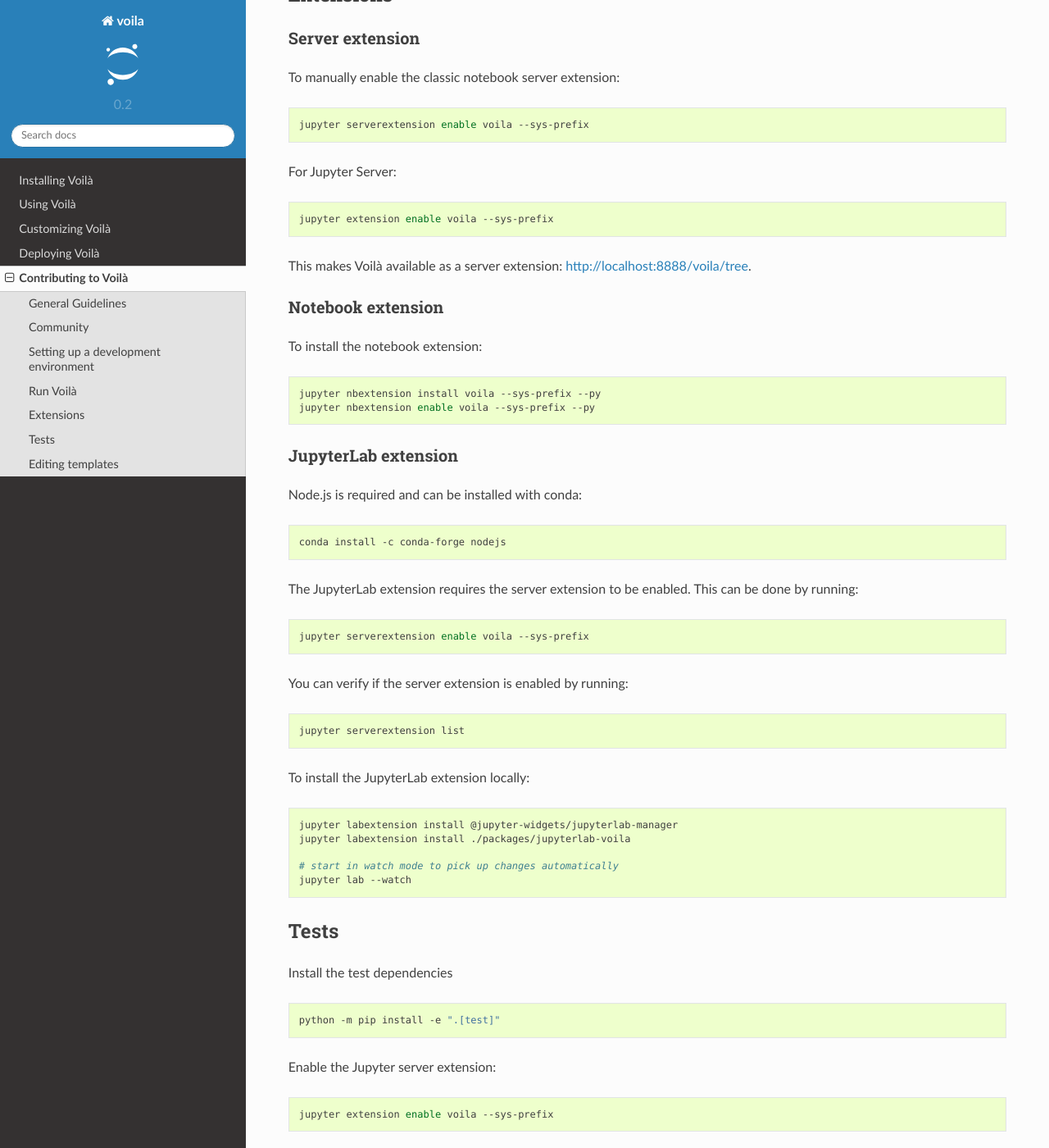
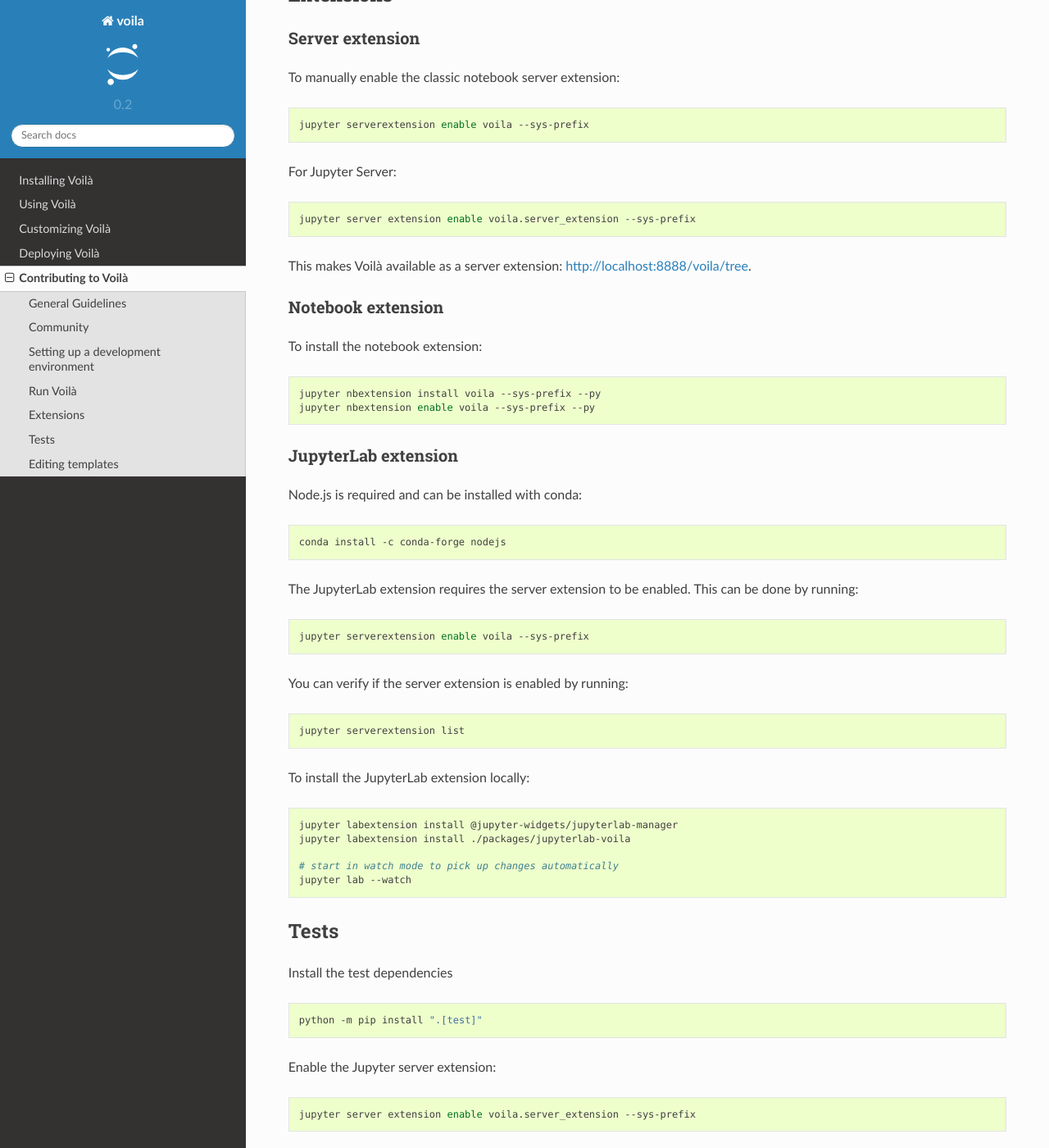
Before and after one commit to voila-dashboards/voila, a Sphinx documentation site: the page built from docs/source/contribute.rst, in a window 1280 px wide and 1400 px high, scrolled down 1437 px. Shown: the whole window at 82% size. Built offline with Sphinx 7.4.7 and the Read the Docs theme 2.0.0, drawn with Linux system fonts in a browser that asks for light colours.

```diff
--- a/docs/source/contribute.rst
+++ b/docs/source/contribute.rst
@@ -91,7 +91,7 @@ For Jupyter Server:
 
 .. code-block:: bash
 
-   jupyter extension enable voila --sys-prefix
+   jupyter server extension enable voila.server_extension --sys-prefix
 
 This makes Voilà available as a server extension: `http://localhost:8888/voila/tree <http://localhost:8888/voila/tree>`_.
 
@@ -143,13 +143,13 @@ Install the test dependencies
 
 .. code-block:: bash
 
-   python -m pip install -e ".[test]"
+   python -m pip install ".[test]"
 
 Enable the Jupyter server extension:
 
 .. code-block:: bash
 
-   jupyter extension enable voila --sys-prefix
+   jupyter server extension enable voila.server_extension --sys-prefix
 
 Running the tests locally also requires the `test_template` to be installed:
 
```
